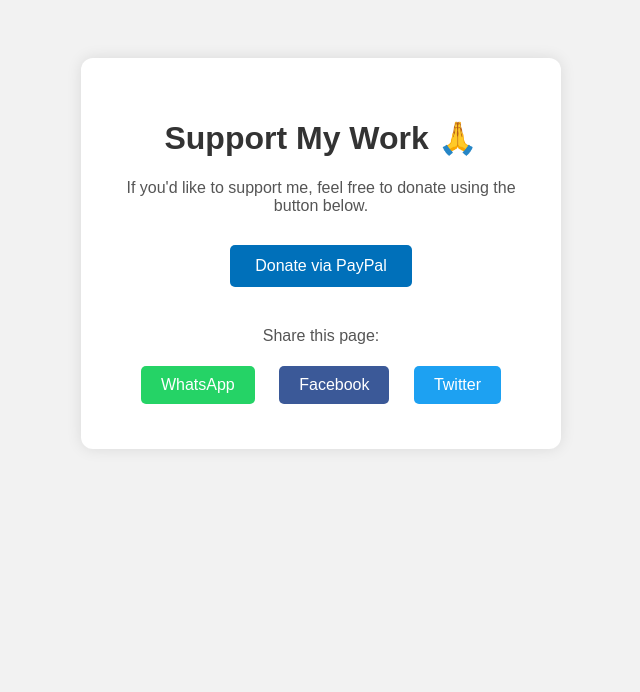
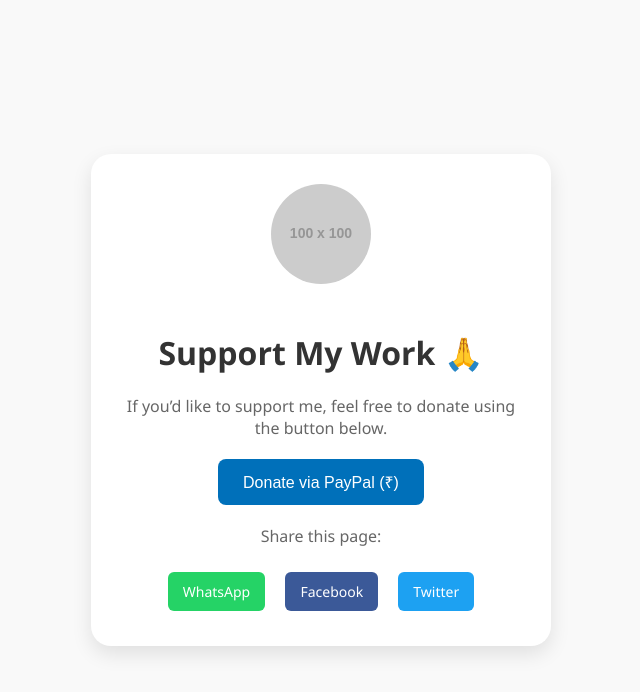
Before and after one commit to Sagarmunde1995/Donate-page, a plain HTML site: page index.html in a window 1280 px wide. Shown: the whole page, without its empty margins (319-959 px from the left). Drawn offline with Linux system fonts and the light colour scheme; placeholder pictures from the web are drawn by us.

Commit message:
Update index.html

```diff
--- a/index.html
+++ b/index.html
@@ -6,38 +6,58 @@
   <title>Donate to Support</title>
   <style>
     body {
-      font-family: Arial, sans-serif;
-      text-align: center;
-      background: #f2f2f2;
-      padding: 50px;
+      font-family: 'Segoe UI', sans-serif;
+      background-color: #f9f9f9;
+      margin: 0;
+      padding: 0;
+      display: flex;
+      align-items: center;
+      justify-content: center;
+      min-height: 100vh;
     }
     .container {
       background: white;
-      padding: 40px;
+      padding: 30px;
       max-width: 400px;
-      margin: auto;
-      border-radius: 12px;
-      box-shadow: 0 0 15px rgba(0,0,0,0.1);
+      text-align: center;
+      border-radius: 20px;
+      box-shadow: 0 8px 20px rgba(0,0,0,0.1);
+    }
+    .profile-img {
+      width: 100px;
+      height: 100px;
+      border-radius: 50%;
+      object-fit: cover;
+      margin-bottom: 20px;
     }
     h1 {
       color: #333;
     }
     p {
-      color: #555;
+      color: #666;
+      font-size: 16px;
+      margin: 10px 0 20px;
     }
     .paypal-button {
-      margin-top: 30px;
+      margin: 20px 0;
     }
-    .share {
-      margin-top: 40px;
+    input[type=submit] {
+      background-color: #0070ba;
+      color: white;
+      padding: 12px 25px;
+      font-size: 16px;
+      border: none;
+      border-radius: 8px;
+      cursor: pointer;
     }
     .share a {
       display: inline-block;
-      margin: 5px 10px;
+      margin: 5px 8px;
       text-decoration: none;
       color: white;
-      padding: 10px 20px;
-      border-radius: 5px;
+      padding: 10px 15px;
+      border-radius: 6px;
+      font-size: 14px;
     }
     .whatsapp { background-color: #25D366; }
     .facebook { background-color: #3b5998; }
@@ -46,22 +66,21 @@
 </head>
 <body>
   <div class="container">
+    <img class="profile-img" src="https://via.placeholder.com/100" alt="Your photo" />
     <h1>Support My Work 🙏</h1>
-    <p>If you'd like to support me, feel free to donate using the button below.</p>
+    <p>If you’d like to support me, feel free to donate using the button below.</p>
 
     <form action="https://www.paypal.com/donate" method="post" target="_blank" class="paypal-button">
       <input type="hidden" name="business" value="sagarmunde669@gmail.com" />
-      <input type="hidden" name="currency_code" value="USD" />
-      <input type="submit" value="Donate via PayPal"
-             style="background-color:#0070ba;color:white;padding:12px 25px;
-                    font-size:16px;border:none;border-radius:5px;cursor:pointer;" />
+      <input type="hidden" name="currency_code" value="INR" />
+      <input type="submit" value="Donate via PayPal (₹)" />
     </form>
 
     <div class="share">
       <p>Share this page:</p>
-      <a href="https://wa.me/?text=Support%20me%20by%20donating%20here:%20https://sagarmunde1995.github.io/donate-page/" class="whatsapp">WhatsApp</a>
-      <a href="https://www.facebook.com/sharer/sharer.php?u=https://sagarmunde1995.github.io/donate-page/" class="facebook">Facebook</a>
-      <a href="https://twitter.com/intent/tweet?text=Support%20me%20by%20donating%20here:%20https://sagarmunde1995.github.io/donate-page/" class="twitter">Twitter</a>
+      <a class="whatsapp" href="https://wa.me/?text=Support%20me%20by%20donating%20here:%20https://sagarmunde1995.github.io/donate-page/">WhatsApp</a>
+      <a class="facebook" href="https://www.facebook.com/sharer/sharer.php?u=https://sagarmunde1995.github.io/donate-page/">Facebook</a>
+      <a class="twitter" href="https://twitter.com/intent/tweet?text=Support%20me%20by%20donating%20here:%20https://sagarmunde1995.github.io/donate-page/">Twitter</a>
     </div>
   </div>
 </body>
```
